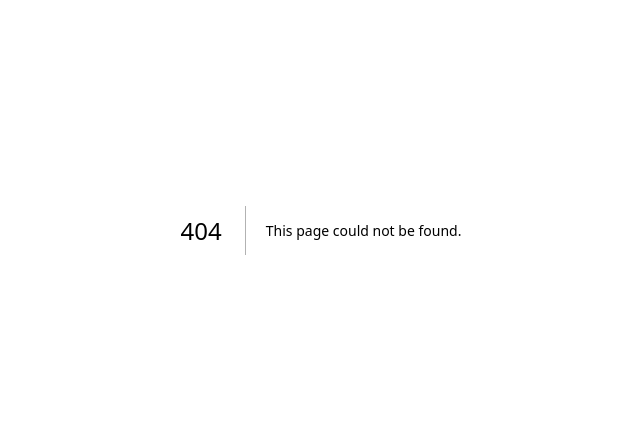
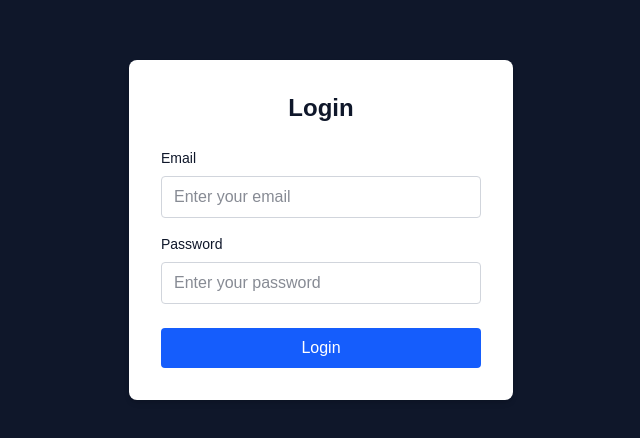
Before and after one commit to AlexRg32/GainzTracker, a Next.js app: page /login in a window 1280 px wide. Before the commit this address had no page. Shown: the part 170-608 px from the top of the page, without its empty margins (319-959 px from the left). Built offline with nearby package versions, Linux system fonts and the light colour scheme.

Commit message:
pagina login añadida

```diff
--- /dev/null
+++ b/src/app/components/SeccionEmpiezaAhora.tsx
@@ -0,0 +1,20 @@
+'use client';
+import { useRouter } from 'next/navigation';
+
+const SeccionEmpiezaAhora = () => {
+  const Router = useRouter();
+  return (
+    <section id="empieza-ahora" className="p-10 bg-[#0f172a] text-[#f1f5f9] mt-10">
+      <div className="container mx-auto text-center">
+        <h2 className="text-3xl font-semibold mb-4">Empieza ahora</h2>
+        <p className="mb-6">Únete y desbloquea todas las características</p>
+        <button
+        className="bg-blue-600 text-white px-6 py-3 rounded-lg hover:bg-blue-700 transition-colors"
+        onClick={() => Router.push('/login')}>
+          Regístrate
+        </button>
+      </div>
+    </section>
+  );
+}
+export default SeccionEmpiezaAhora;
--- a/src/app/components/WelcomeSection.tsx
+++ b/src/app/components/WelcomeSection.tsx
@@ -1,6 +1,6 @@
 const SectionBienvenida = () => {
   return (
-    <section id="inicio" className="w-full h-[40vh] md:h-[80vh]">
+    <section id="inicio" className="w-full h-[40vh] md:h-[80vh] bg-gradient-to-b from-[#0f172a] to-blue-900">
       <video
         src="/5756199-hd_1920_816_24fps.mp4"
         autoPlay
--- /dev/null
+++ b/src/app/login/page.tsx
@@ -0,0 +1,36 @@
+const LoginPage = () => {
+    return (
+        <div className="flex items-center justify-center h-screen">
+        <div className="bg-white p-8 rounded-lg shadow-md w-96">
+            <h2 className="text-2xl font-bold mb-6 text-center">Login</h2>
+            <form>
+            <div className="mb-4">
+                <label className="block text-sm font-medium mb-2" htmlFor="email">Email</label>
+                <input
+                type="email"
+                id="email"
+                className="w-full px-3 py-2 border border-gray-300 rounded focus:outline-none focus:ring-2 focus:ring-blue-500"
+                placeholder="Enter your email"
+                />
+            </div>
+            <div className="mb-6">
+                <label className="block text-sm font-medium mb-2" htmlFor="password">Password</label>
+                <input
+                type="password"
+                id="password"
+                className="w-full px-3 py-2 border border-gray-300 rounded focus:outline-none focus:ring-2 focus:ring-blue-500"
+                placeholder="Enter your password"
+                />
+            </div>
+            <button
+                type="submit"
+                className="w-full bg-blue-600 text-white py-2 rounded hover:bg-blue-700 transition duration-200"
+            >
+                Login
+            </button>
+            </form>
+        </div>
+        </div>
+    );
+    }
+export default LoginPage;
--- a/src/app/page.tsx
+++ b/src/app/page.tsx
@@ -4,6 +4,7 @@ import Header from './components/header';
 import SectionBienvenida from './components/WelcomeSection';
 import FeaturesSection from './components/FeaturesSection';
 import Footer from './components/Footer';
+import SeccionEmpiezaAhora from './components/SeccionEmpiezaAhora';
 
 export default function Home() {
   return (
@@ -17,15 +18,7 @@ export default function Home() {
     <FeaturesSection />
 
       {/* Sección 3: Contacto o llamada a la acción */}
-      <section id="contact" className="p-10 bg-[#0f172a] text-[#f1f5f9] mt-20">
-  <div className="container mx-auto text-center">
-    <h2 className="text-3xl font-semibold text-white mb-4">Empieza ahora</h2>
-    <p className="mb-6 text-gray-300">Únete y desbloquea todas las características</p>
-    <button className="bg-[#ef4444] text-white px-6 py-2 rounded-xl hover:bg-[#dc2626] transition">
-      Crear Cuenta
-    </button>
-  </div>
-</section>
+     <SeccionEmpiezaAhora />
 
        <Footer>
 
```
